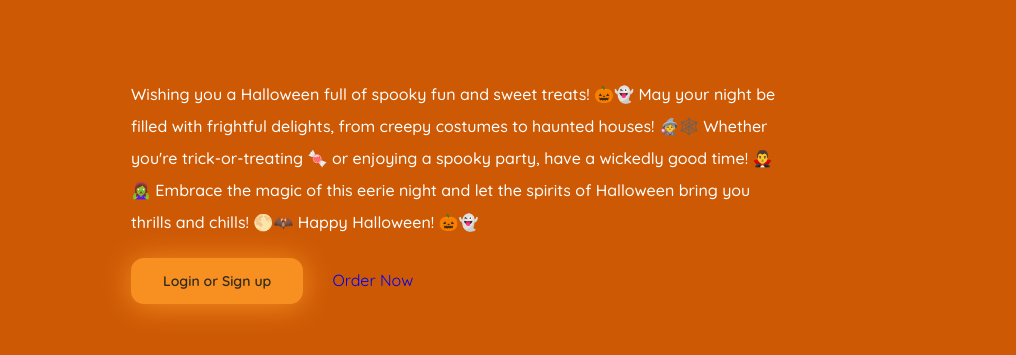
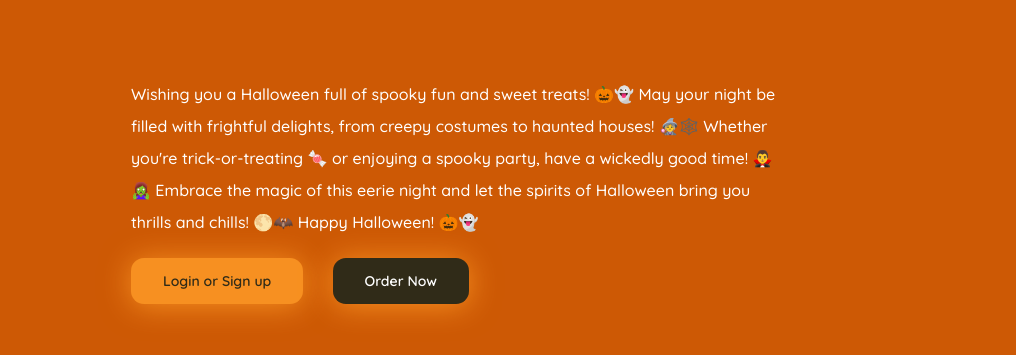
Before and after one commit to ayushsingh08-ds/Halloween-theme-website, a plain HTML site: page index.html in a window 1280 px wide. Shown: the part 413-768 px from the top of the page, without its empty margins (125-1141 px from the left). Drawn offline with nearby package versions, Linux system fonts and the light colour scheme.

Commit message:
deezJnuteen

```diff
--- a/style.css
+++ b/style.css
@@ -69,7 +69,7 @@ header{
     transition: all .50s ease;
 }
 .o-btn:hover{
-transform: scale(1.03) translateY(1px);
+transform: scale(1.06) translateY(1px);
 }
 #menu-icon{
     font-size: 42px;
@@ -117,3 +117,19 @@ section{
     transform: scale(1.06) translate(-5px);
 
 }
+.btn2{
+     display: inline-block;
+    padding: 14px 32px;
+    background: var(--other-color);
+    color: var(--text-color);
+    font-size: 14px;
+    font-weight: 600;
+    border-radius: 13px;
+    box-shadow: var(--main-color) 0px 2px 30px;
+    margin-right: 25px;
+    transition: all .50s ease;
+}
+.btn2:hover{
+    transform: scale(1.06) translate(-5px);
+
+}
```
Also changed, not shown: index.html (renamed from halloween.html).
